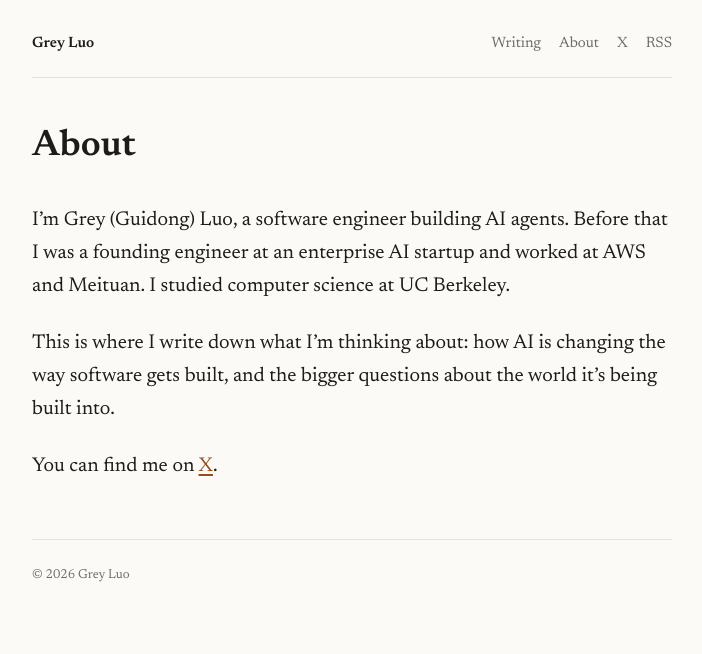
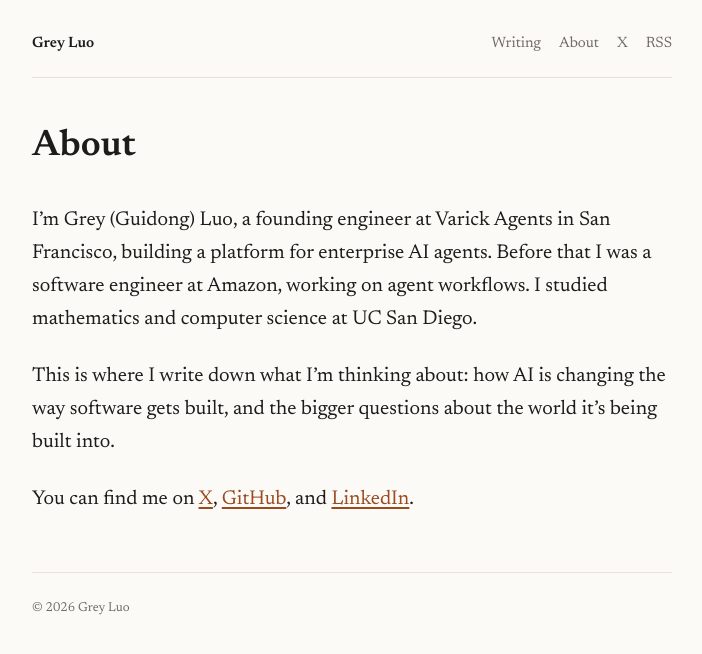
Before and after one commit to greyluo/greyluo.github.io, a Jekyll site: the page built from about.md, in a window 1280 px wide. Shown: the top 654 px of the page, without its empty margins (288-990 px from the left). Built offline with Jekyll 4.4.1, drawn with Linux system fonts in a browser that asks for light colours.

Commit message:
docs: update About page from resume

```diff
--- a/about.md
+++ b/about.md
@@ -8,11 +8,11 @@ permalink: /about/
 <header class="post-header"><h1>About</h1></header>
 <div class="post-body" markdown="1">
 
-I'm Grey (Guidong) Luo, a software engineer building AI agents. Before that I was a founding engineer at an enterprise AI startup and worked at AWS and Meituan. I studied computer science at UC Berkeley.
+I'm Grey (Guidong) Luo, a founding engineer at Varick Agents in San Francisco, building a platform for enterprise AI agents. Before that I was a software engineer at Amazon, working on agent workflows. I studied mathematics and computer science at UC San Diego.
 
 This is where I write down what I'm thinking about: how AI is changing the way software gets built, and the bigger questions about the world it's being built into.
 
-You can find me on [X](https://x.com/greyluox).
+You can find me on [X](https://x.com/greyluox), [GitHub](https://github.com/greyluo), and [LinkedIn](https://www.linkedin.com/in/guidongluo).
 
 </div>
 </article>
```
